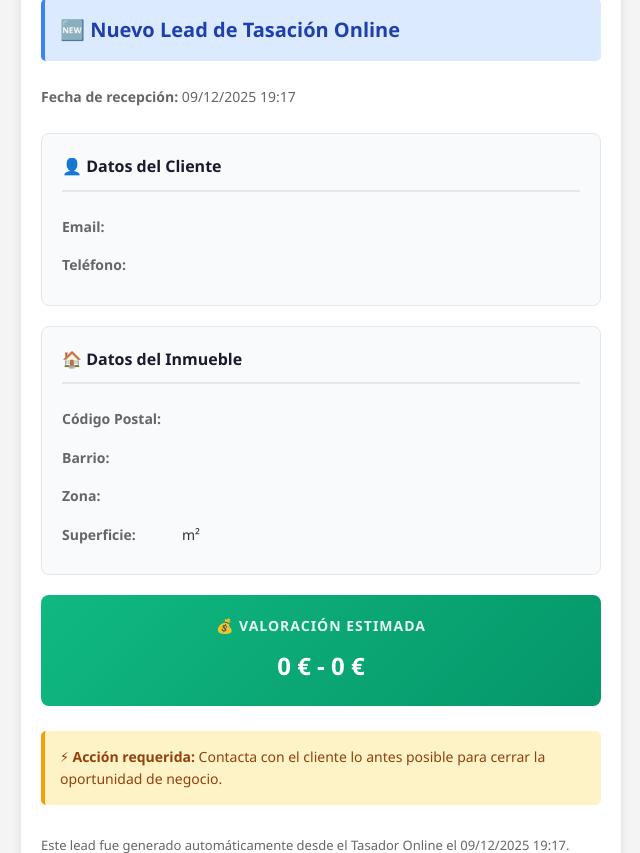
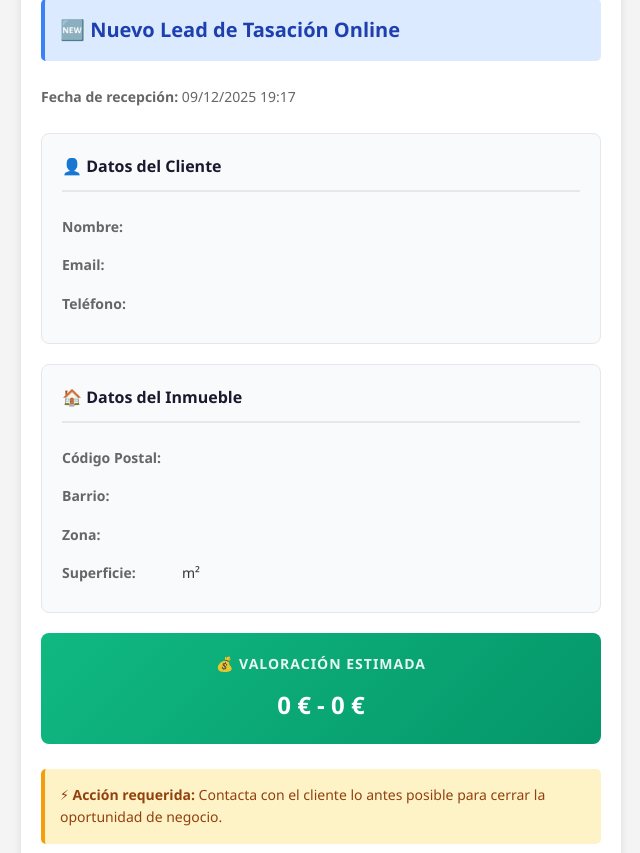
Before and after one commit to OswaldoDomingo/inmobiliaria, a PHP site: page /app/views/emails/tasacion_agencia.php in a window 1280 px wide. Shown: the part 197-1050 px from the top of the page, without its empty margins (319-959 px from the left). Run offline with PHP 8.4, Linux system fonts and the light colour scheme.

Commit message:
feat(tasacion): añadir campo nombre a formulario y emails

```diff
--- a/app/views/emails/tasacion_agencia.php
+++ b/app/views/emails/tasacion_agencia.php
@@ -44,6 +44,12 @@
         👤 Datos del Cliente
     </h3>
     <table style="width: 100%; border-collapse: collapse;">
+        <tr>
+            <td style="padding: 8px 0; color: #666; font-size: 14px; width: 120px;"><strong>Nombre:</strong></td>
+            <td style="padding: 8px 0; color: #333; font-size: 14px;">
+                <?= htmlspecialchars($nombre ?? '') ?>
+            </td>
+        </tr>
         <tr>
             <td style="padding: 8px 0; color: #666; font-size: 14px; width: 120px;"><strong>Email:</strong></td>
             <td style="padding: 8px 0; color: #333; font-size: 14px;">
--- a/app/views/emails/tasacion_cliente.php
+++ b/app/views/emails/tasacion_cliente.php
@@ -17,7 +17,7 @@
 ob_start();
 ?>
 
-<h2 style="color: #191A2E; margin-top: 0;">Hola,</h2>
+<h2 style="color: #191A2E; margin-top: 0;">Hola <?= htmlspecialchars($nombre ?? '') ?>,</h2>
 
 <p>Gracias por utilizar nuestro <strong>Tasador Online</strong>. A continuación, encontrarás el resumen de tu valoración inmobiliaria.</p>
 
```
Also changed, not shown: app/views/tasacion/formulario.php (+10 -1 lines).
